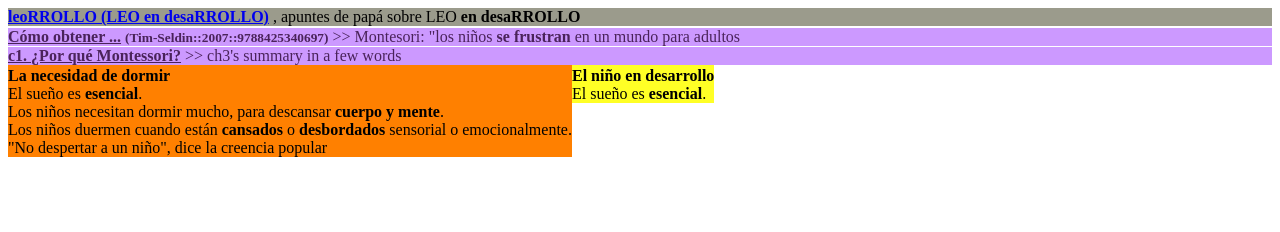
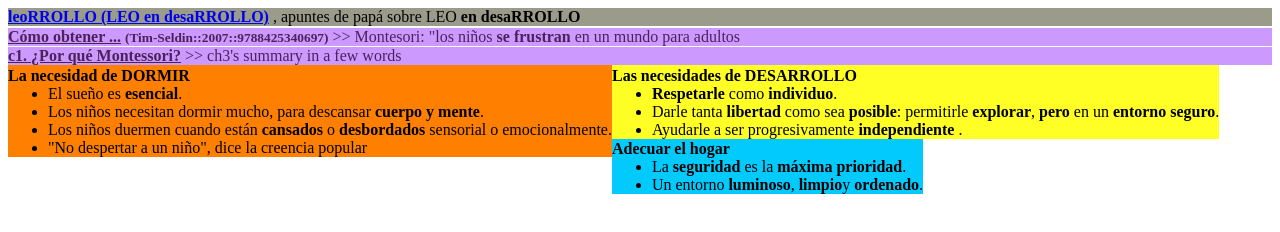
Before and after one commit to pepitogrilho/leorrollo, a plain HTML site: page 9788425340697_LoMejor/LoMejor_ch1.html in a window 1280 px wide. Drawn offline with Linux system fonts and the light colour scheme; a script that the page names is missing.

Commit message:
added some new content

```diff
--- a/9788425340697_LoMejor/LoMejor_ch1.html
+++ b/9788425340697_LoMejor/LoMejor_ch1.html
@@ -23,16 +23,29 @@
 		<span>>> ch3's summary in a few words</span>
 	  </h3>
 	</div>
-    <div class ="epigraphOdd">
-      <h4> La necesidad de dormir </h4>
-      <p>El sueño es <strong>esencial</strong>.</p>
-      <p>Los niños necesitan dormir mucho, para descansar <strong>cuerpo y mente</strong>.</p>
-      <p>Los niños duermen cuando están <strong>cansados</strong> o <strong>desbordados</strong> sensorial o emocionalmente.</p>
-      <p>"No despertar a un niño", dice la creencia popular</p>
+    <div class ="epigraph01">
+      <h4> La necesidad de DORMIR </h4>
+      <ul>
+	    <li>El sueño es <strong>esencial</strong>.</li>
+        <li>Los niños necesitan dormir mucho, para descansar <strong>cuerpo y mente</strong>.</li>
+        <li>Los niños duermen cuando están <strong>cansados</strong> o <strong>desbordados</strong> sensorial o emocionalmente.</li>
+        <li>"No despertar a un niño", dice la creencia popular</li>
+	  </ul>
 	</div>
-    <div class ="epigraphEven">
-      <h4> El niño en desarrollo </h4>
-      <p>El sueño es <strong>esencial</strong>.</p>
+    <div class ="epigraph02">
+      <h4> Las necesidades de DESARROLLO </h4>
+      <ul>
+	    <li><strong>Respetarle</strong> como <strong>individuo</strong>.</li>
+	    <li>Darle tanta <strong>libertad </strong>como sea <strong>posible</strong>: permitirle <strong>explorar</strong>, <strong>pero</strong> en un <strong>entorno seguro</strong>.</li>
+	    <li>Ayudarle a ser progresivamente <strong>independiente </strong>.</li>
+	  </ul>
+	</div>
+    <div class ="epigraph03">
+      <h4> Adecuar el hogar </h4>
+      <ul>
+	    <li>La <strong>seguridad</strong> es la <strong>máxima prioridad</strong>.</li>
+	    <li>Un entorno <strong>luminoso</strong>, <strong>limpio</strong>y <strong>ordenado</strong>.</li>
+	  </ul>
 	</div>
   </body>
 </html>
--- a/leorrollo.css
+++ b/leorrollo.css
@@ -56,15 +56,22 @@ em {
 	color: #78281F; /*text-color: ;*/
 }
 
-.epigraphOdd {
+.epigraph01 {
     float: left;
 	background-color: #ff8000;
 }
 
-.epigraphEven {
+.epigraph02 {
     float: left;
 	background-color: #ffff26;
 }
+
+.epigraph03 {
+    float: left;
+	background-color: #03cafc;
+}
+
+
 
 p {
 	margin: 0 0 0 0;
```
